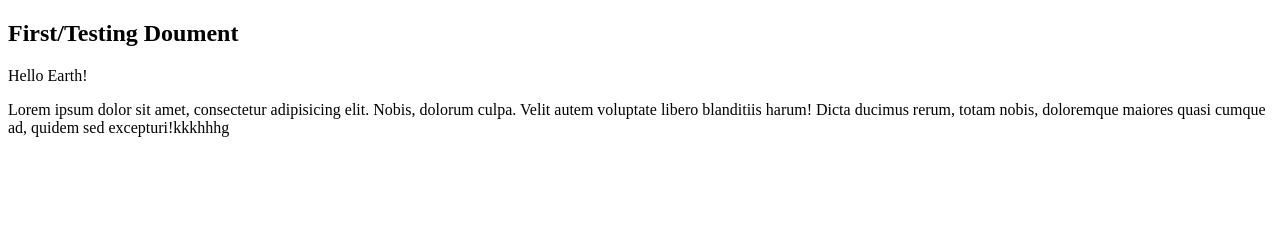
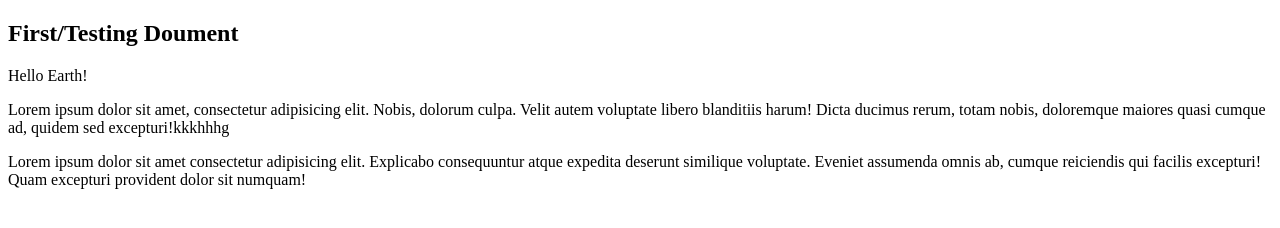
Before and after one commit to Danbaz7/Global, a plain HTML site: page index.html in a window 1280 px wide. Drawn offline with Linux system fonts and the light colour scheme.

Commit message:
added another para

```diff
--- a/index.html
+++ b/index.html
@@ -1,10 +1,12 @@
 <!DOCTYPE html>
 <html lang="en">
+
 <head>
   <meta charset="UTF-8" />
   <meta name="viewport" content="width=git , initial-scale=1.0" />
   <title>Document</title>
 </head>
+
 <body>
   <h2>First/Testing Doument</h2>
   <p>Hello Earth!</p>
@@ -14,5 +16,10 @@
     totam nobis, doloremque maiores quasi cumque ad, quidem sed
     excepturi!kkkhhhg
   </p>
+  <p>Lorem ipsum dolor sit amet consectetur adipisicing elit. Explicabo consequuntur atque expedita deserunt similique
+    voluptate. Eveniet assumenda omnis ab, cumque reiciendis qui facilis excepturi! Quam excepturi provident dolor sit
+    numquam!</p>
+
 </body>
+
 </html>
```
Lines whose indentation alone changed are shown as unchanged.
